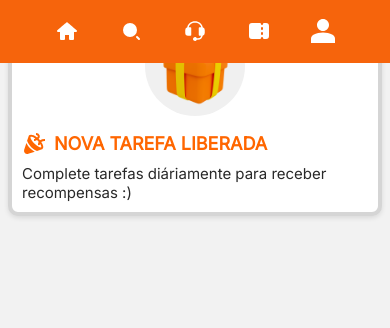
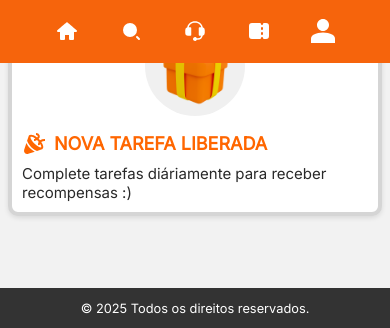
Before and after one commit to cadulucas1/CRUDCAT, a PHP site: template app/views/geral/home.php in a window 390 px wide. Shown: the part 781-1109 px from the top of the page. Before the commit the page ends 999 px from the top, so only its background shows below. Run offline with PHP 8.4, Linux system fonts and the light colour scheme; the template is opened without the code that fills it, so the values that code supplies are empty.

Commit message:
Feat (Footer): Adicionando o Footer

```diff
--- a/app/views/geral/home.php
+++ b/app/views/geral/home.php
@@ -38,6 +38,9 @@ require_once('./utils/head.php')
             <ul class="cardgift-div"></ul>
         </div>
     </main>
+    <footer class="footer">
+        <p>© 2025 Todos os direitos reservados.</p>
+    </footer>
 </body>
 <script type="module" src="./public/js/geral/home.js"></script>
 <script type="module" src="./app/components/js/giftCard.js"></script>
--- a/public/css/style.css
+++ b/public/css/style.css
@@ -572,6 +572,15 @@ main {
   width: 100%;
 }
 
+.footer {
+  width: 100%;
+  padding: 1rem;
+  background-color: #333; /* ou outra cor que combine com seu site */
+  text-align: center;
+  font-size: 0.9rem;
+  color: #ffffff;
+}
+
 @media (max-width: 425px) {
   .card-result {
     flex-direction: column;
@@ -622,6 +631,11 @@ main {
       visibility: visible;
       display: flex;
     }
+
+    .footer {
+    font-size: 0.8rem;
+    padding: 0.8rem;
+  }
 }
 
 @media (max-width: 1024px) {
```
